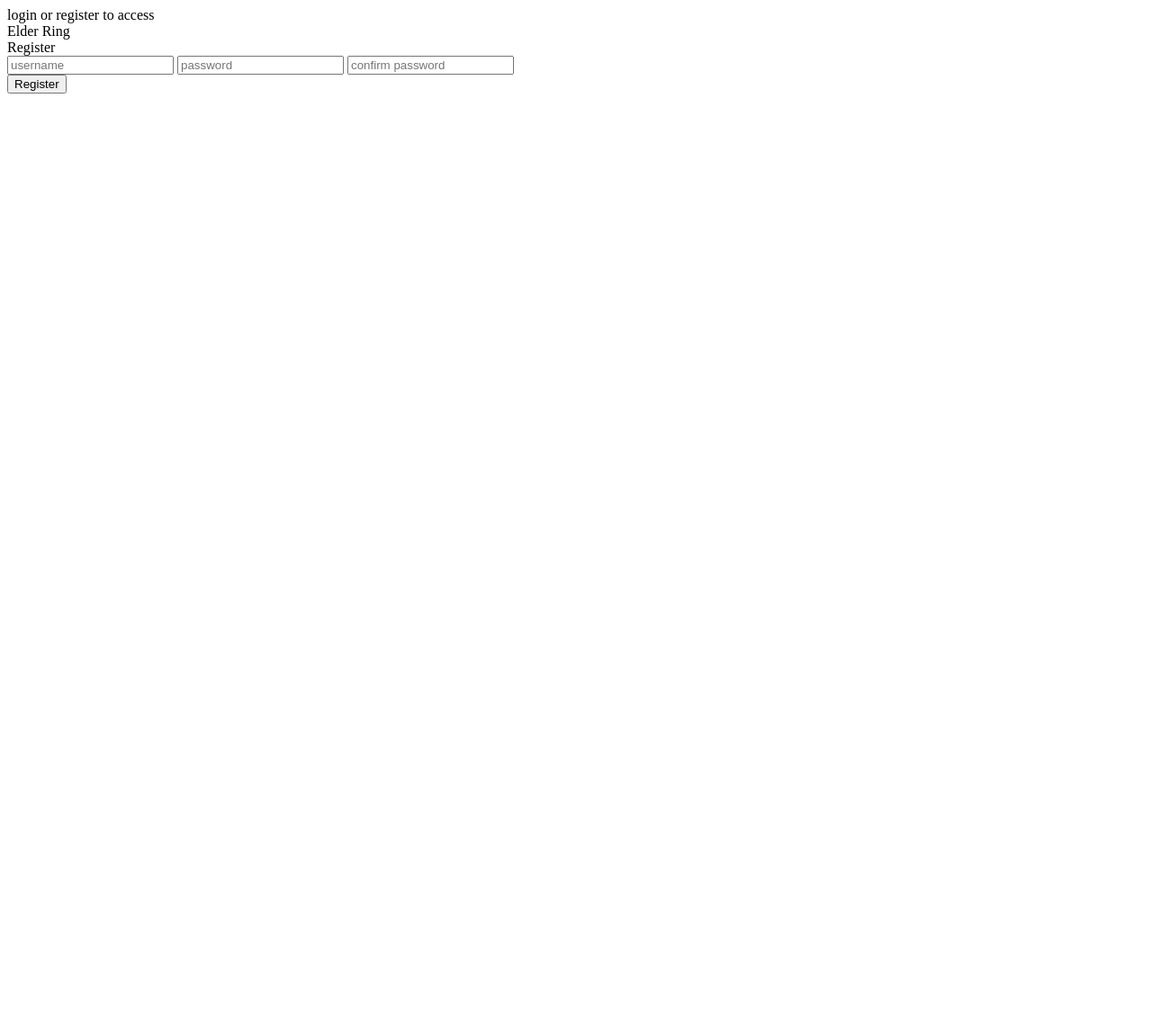
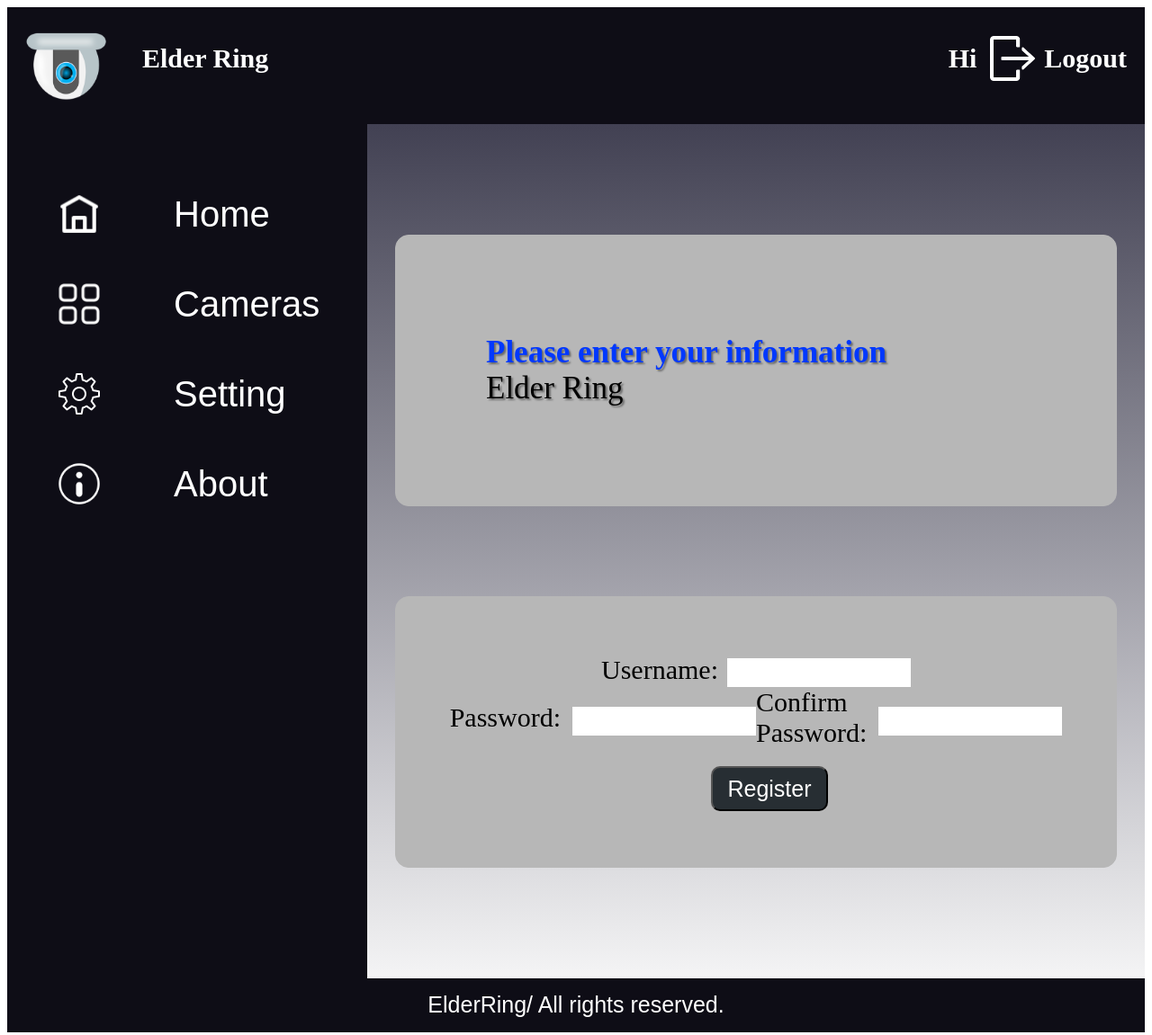
Before and after one commit to kckenc/c23-bad-group4-tw, a website: page public/register.html in a window 1280 px wide. Shown: the whole page at 90% size. Before the commit the page ends 800 px from the top, so only its background shows below. Drawn offline with Linux system fonts and the light colour scheme.

Commit message:
add hi rountes

```diff
--- a/public/css/register.css
+++ b/public/css/register.css
@@ -0,0 +1,80 @@
+/* ----- Register Form ----- */
+.content{
+	width: 100vw;
+	background: linear-gradient(#424153,#F4F4F5);
+	display: flex;
+	justify-content: center;
+	align-items: center;
+	flex-direction: column;
+}
+.welcome-container{
+	width: 600px;
+	height: 100px;
+	background-color: #B7B7B7;
+	border: 1px solid #B7B7B7;
+	border-radius: 15px;
+	display: flex;
+	justify-content: center;
+	align-items:flex-start;
+	flex-direction: column;
+	margin-bottom: 100px;
+	padding: 100px;
+	font-size: 30px;
+}
+.welcome-tips{
+	color: #0138FF;
+	font-weight: bolder;
+	text-shadow: 2px 2px 2px #0000006a;
+	font-size: 35px;
+}
+.company{
+	text-shadow: 2px 2px 2px #0000006a;
+	font-size: 35px;
+}
+.login-content{
+	background-color: #B7B7B7;
+	width: 600px;
+	height: 100px;
+	display: flex;
+	justify-content: center;
+	align-items: center;
+	border: 1px solid #B7B7B7;
+	border-radius: 15px;
+	padding: 100px;
+	font-size: 30px;
+}
+.login-username,.login-password{
+	display: flex;
+	justify-content: center;
+	align-items: center;
+}
+.username{
+	margin-right: 10px;
+}
+.password{
+	margin-right: 13px;
+}
+.btn{
+	width: 100px;
+	height: 50px;
+}
+.btn-register{
+	background-color: #272E33;
+	color: #ffffff;
+	width: 130px;
+	height: 50px;
+	text-decoration: none;
+	border-radius: 10px;
+	font-size: 25px;
+}
+
+.btn-container{
+	display: flex;
+	justify-content: space-around;
+	margin-top: 20px;
+}
+.form-control{
+	height: 30px;
+	width: 200px;
+	border: #ffffff;
+}
--- a/public/index.html
+++ b/public/index.html
@@ -1,23 +1,67 @@
 <!DOCTYPE html>
 <html lang="en">
     <head>
-  <meta charset="UTF-8">
-  <meta http-equiv="X-UA-Compatible" content="IE=edge">
-  <meta name="viewport" content="width=device-width, initial-scale=1.0">
+        <meta charset="UTF-8" />
+        <meta http-equiv="X-UA-Compatible" content="IE=edge" />
+        <meta name="viewport" content="width=device-width, initial-scale=1.0" />
+        <title>Elder Ring | your best elderly Cam</title>
         <link rel="stylesheet" href="./css/layout.css" />
-  <title>Elder Ring</title>
+	    <link rel="stylesheet" href="./css/login.css" />
     </head>
     <body>
-  <header class ="header">
-  </header>
+        <header class="header"></header>
+
         <div class="contentContainer">
         <nav class="sideNav"></nav>
-    <div></div>
+
+        <div class="content">
+            <div class="welcome-container">
+			<div class="welcome-tips">Please login or register to access</div>
+			<div class="company">Elder Ring</div>
 		</div>
-  <footer class="footer">
 
-  </footer>
+    <!-- ----- login Form ----- -->
 
+        <div class="login-content">
+            <form id="login">
+                <div class="login-username">
+                <div class="username">Username:</div>
+                <label for="username" class="form-group">
+                    <input
+                        tvpe="username"
+                        name="username"
+                        class="form-control"
+                    />
+                </label>
+
+            </div>
+            <div class="login-password">
+                <div class="password">Password:</div>
+                <label for="username" class="form-group">
+                    <input
+                        tvpe="password"
+                        name="password"
+                        class="form-control"
+                    />
+                </label>
+
+            </div>
+            <div class="btn-container">
+                <div class="btn">
+                    <input type="button" value="Register" class="btn-register"/>
+                </div>
+                <div class="btn">
+                    <input type="submit" value="Login" class="btn-login"/>
+                </div>
+            </div>
+            </form>
+        </div>
+        </div>
+    </div>
+        <footer class="footer"></footer>
+        <script src="./js/loginpage.js"></script>
         <script src="./js/layout.js"></script>
+
+
     </body>
 </html>
--- a/public/js/layout.js
+++ b/public/js/layout.js
@@ -1,7 +1,11 @@
+console.log("123")
 window.onload = () => {
+  console.log("HIHI")
+  // logIn();
   loadHeader();
   loadNavBar();
   loadFooter();
+
 }
 
 function loadHeader() {
--- a/public/js/loginpage.js
+++ b/public/js/loginpage.js
@@ -1,8 +1,5 @@
-window.onload = async () => {
-	LogIn()
-}
-
-function LogIn() {
+function logIn() {
+	console.log("im work")
 		document.querySelector('#login').addEventListener('submit', async (e) => {
 				e.preventDefault()
 				const form = e.target
--- a/public/register.html
+++ b/public/register.html
@@ -5,67 +5,70 @@
     <meta http-equiv="X-UA-Compatible" content="IE=edge">
     <meta name="viewport" content="width=device-width, initial-scale=1.0">
     <title>Elder Ring | your best elderly Cam</title>
-	<link rel="stylesheet" href="./css/mainStyle.css" />
+	<link rel="stylesheet" href="./css/layout.css" />
 	<link rel="stylesheet" href="./css/register.css" />
 </head>
 <body>
     <header class="header"></header>
 
-    <div class="side-bar"></div>
+	<div class="contentContainer">
+    <div class="sideNav"></div>
 
     <div class="content">
         <div class="welcome-container">
-			<div>login or register to access</div>
-			<div>Elder Ring</div>
+			<div class="welcome-tips">Please enter your information</div>
+			<div class="company">Elder Ring</div>
 		</div>
 
         <!-- ----- Register Form ----- -->
 
-				<div>Register</div>
-				<div class="register-content">
-					<form
-						id="register"
+		<div class="login-content">
+            <form id="register"
 						action="/register"
 						method="POST"
 						>
+                <div class="login-username">
+                <div class="username">Username:</div>
                 <label for="username" class="form-group">
                     <input
                         tvpe="username"
                         name="username"
                         class="form-control"
-								placeholder="username"
                     />
                 </label>
+
+            </div>
+            <div class="login-password">
+                <div class="password">Password:</div>
                 <label for="username" class="form-group">
                     <input
-								type="password"
+                        tvpe="password"
                         name="password"
                         class="form-control"
-								placeholder="password"
                     />
                 </label>
+
+				<div class="password">Confirm Password:</div>
                 <label for="username" class="form-group">
                     <input
-								type="password"
+                        tvpe="password"
                         name="password2"
                         class="form-control"
-								placeholder="confirm password"
                     />
                 </label>
-						<div class="btn">
-							<input
-								type="submit"
-								value="Register"
-								class="btn btn-register"
-							/>
-						</div>
-
-					</form>
 
             </div>
+            <div class="btn-container">
+                <div class="btn">
+                    <input type="submit" value="Register" class="btn-register"/>
                 </div>
-    <footer></footer>
+            </div>
+            </form>
+        </div>
+        </div>
+    </div>
+        <footer class="footer"></footer>
 
-    <script type="module" src="./js/loginpage.js"></script>
+    <script src="./js/layout.js"></script>
 </body>
 </html>
```
Also changed, not shown: public/login.html (deleted, +0 -66 lines), public/template.html (added, +23 -0 lines), server.ts (+6 -1 lines). Lines whose indentation alone changed are shown as unchanged.
